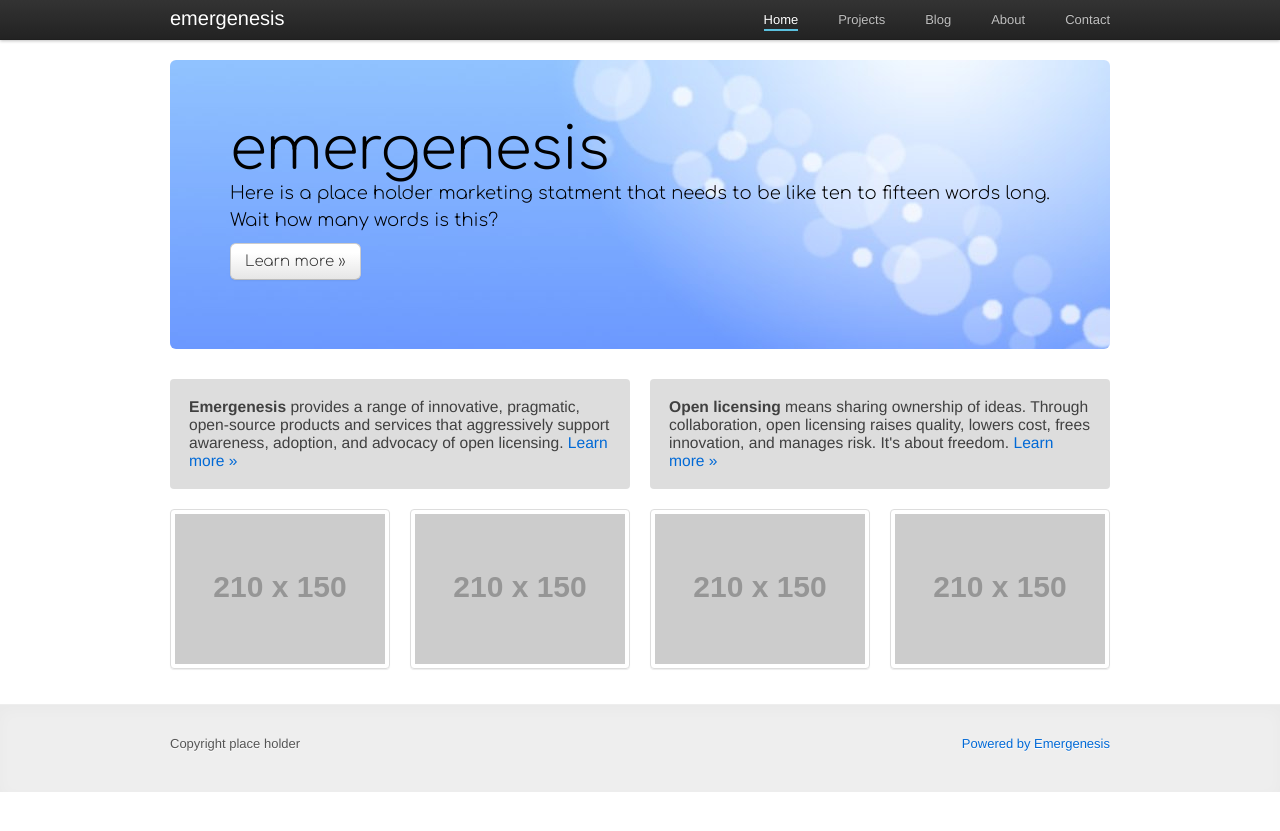
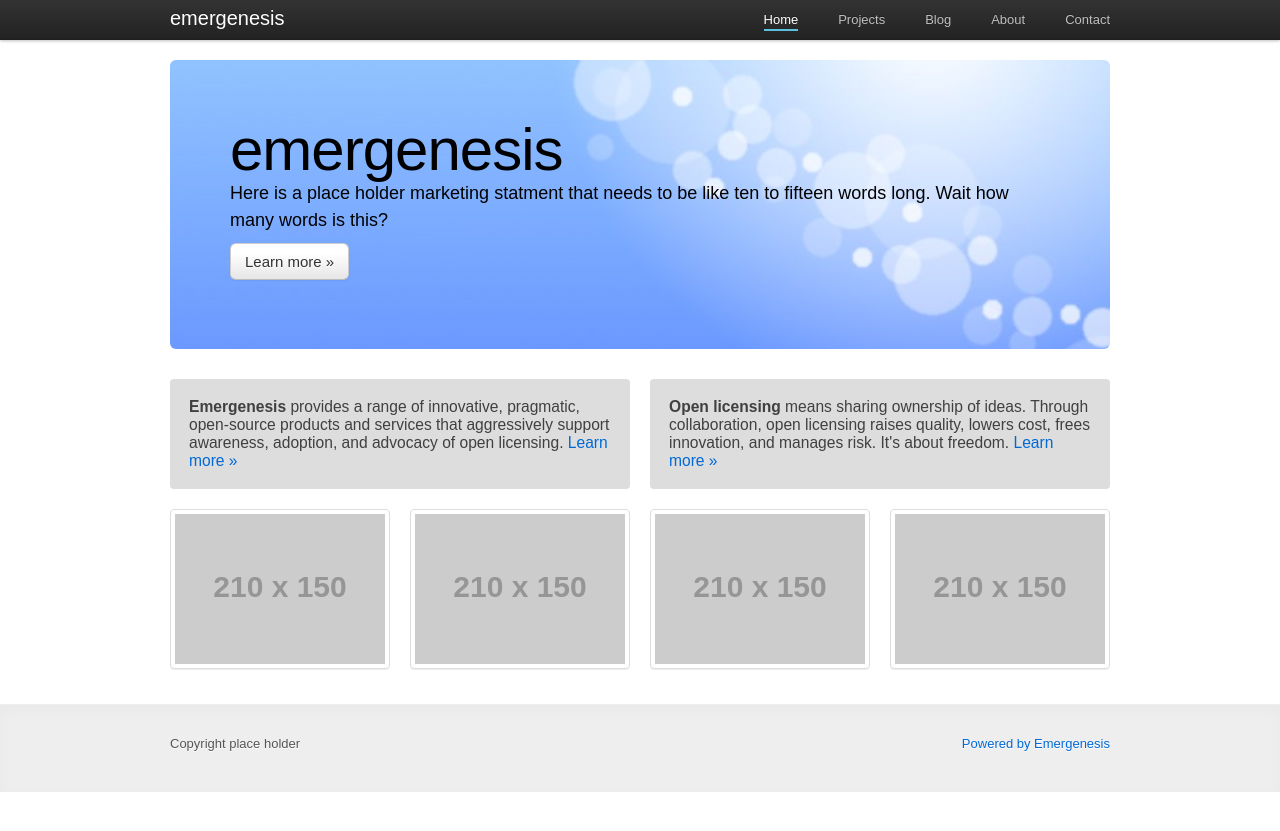
Before and after one commit to emergenesis/emergenesis-com, a Jekyll site: the page built from index.html, in a window 1280 px wide. Shown: the top 831 px of the page. Built offline with Jekyll 4.4.1, drawn with Linux system fonts in a browser that asks for light colours; some web fonts are replaced.

Commit message:
changed font to Convergence globally

```diff
--- a/_layouts/default.html
+++ b/_layouts/default.html
@@ -12,7 +12,7 @@
 		<link rel="stylesheet" href="/stylesheets/bootstrap.min.css" />
 		<link rel="stylesheet" href="/stylesheets/main.css"/>
 		<link rel="shortcut icon" href="/favicon.ico" />
-		<link href='http://fonts.googleapis.com/css?family=Comfortaa:300' rel='stylesheet' type='text/css'>
+                <link href='http://fonts.googleapis.com/css?family=Convergence' rel='stylesheet' type='text/css'>
 	</head>
 	<body>
 
--- a/stylesheets/main.css
+++ b/stylesheets/main.css
@@ -79,7 +79,6 @@
 #slider h1, #slider p {
 
 	color: #000000 !important;
-	font-family: 'Comfortaa', cursive;
 	font-weight: normal;
 }
 
@@ -116,6 +115,10 @@
  * Page Styles
  */
 
+body {
+    font-family: 'Convergence', sans-serif;
+}
+
 .submenu {
     list-style-type: none;
     padding: 0;
```
Also changed, not shown: 1 other file.
